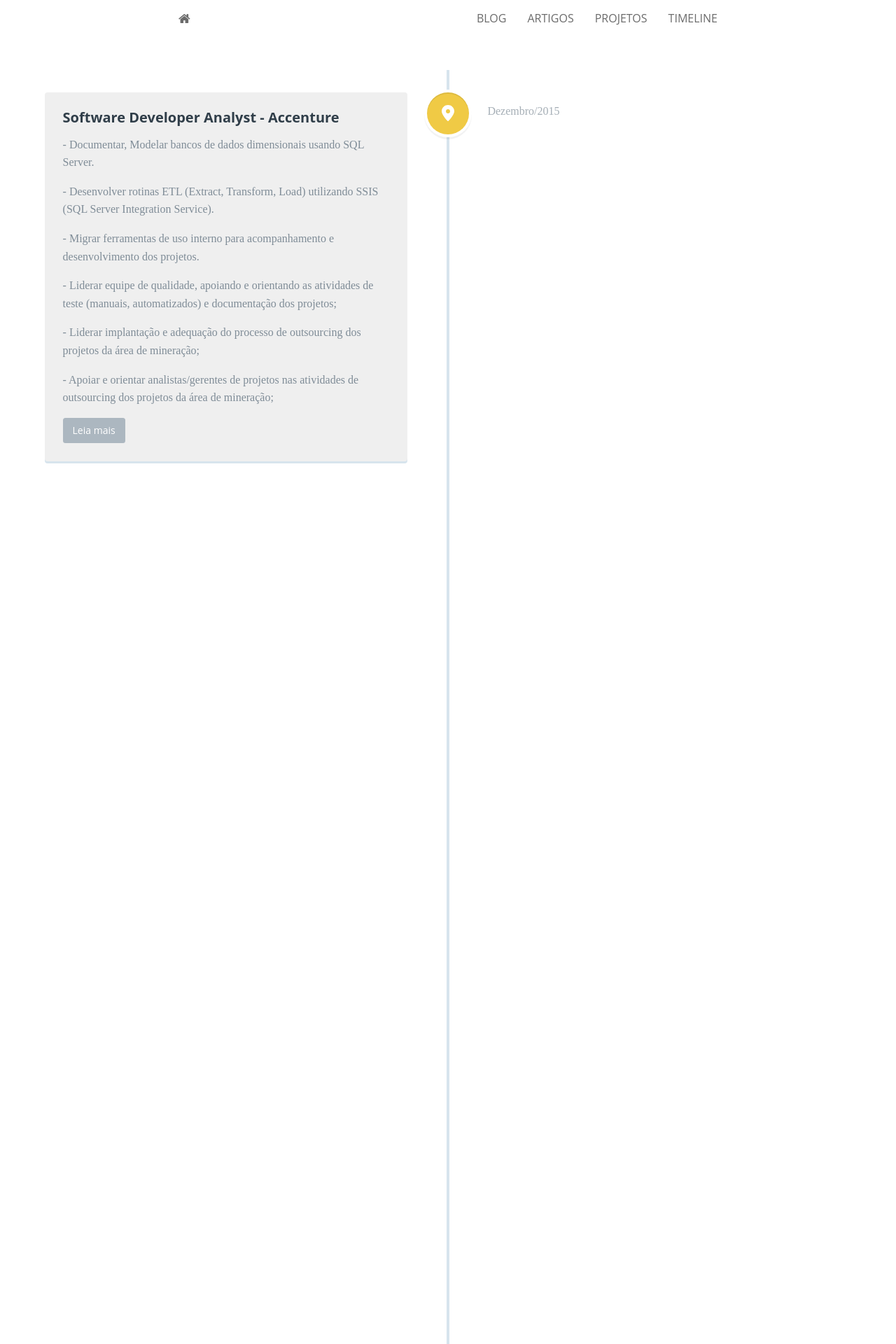
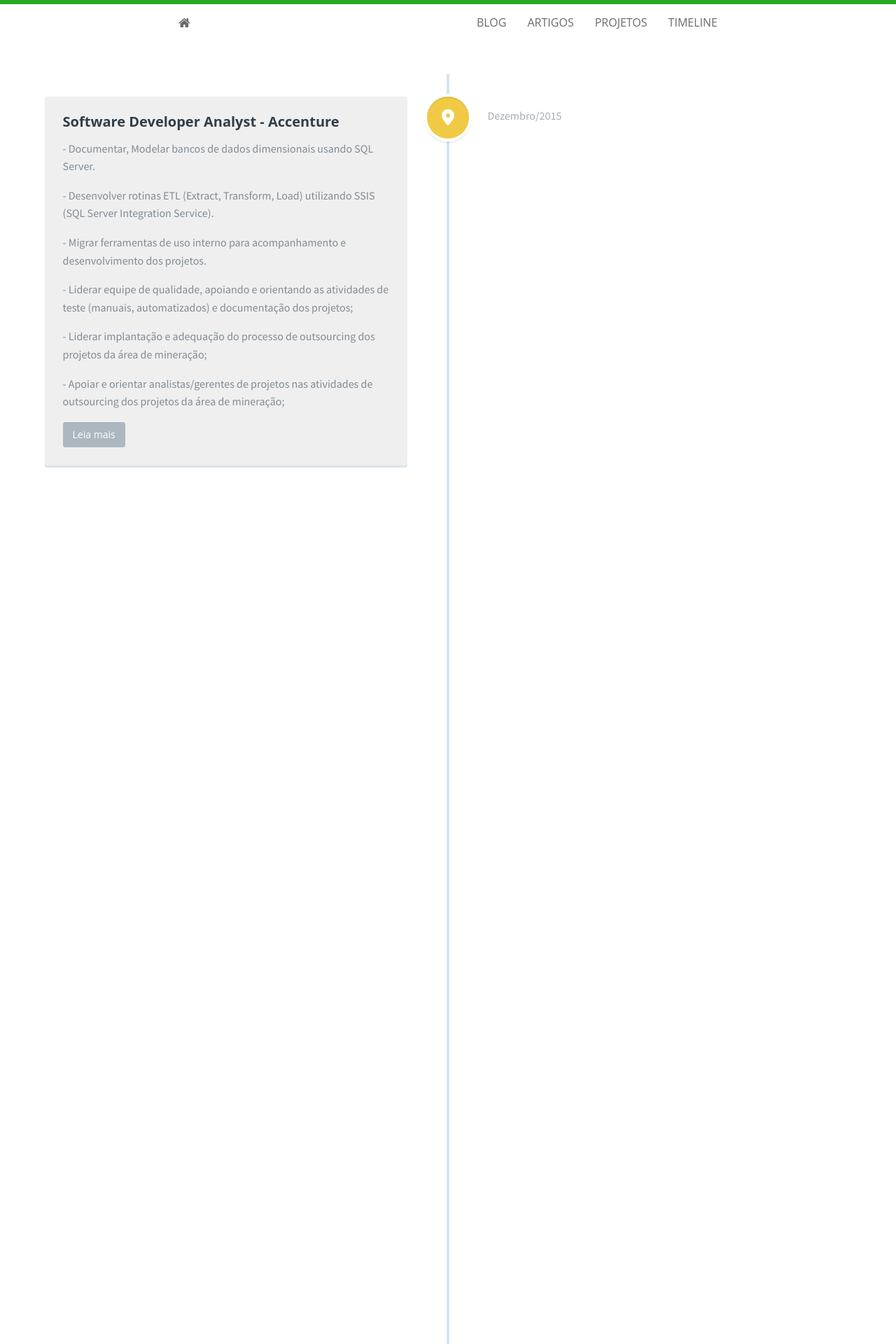
Before and after one commit to mateusbtlopes/mateusbtlopes.github.io, a Jekyll site: the page built from timeline.html, in a window 1280 px wide. Shown: the top 1920 px of the page at 70% size. Built offline with Jekyll 4.4.1, drawn with Linux system fonts in a browser that asks for light colours; nearby versions of some CDN libraries.

Commit message:
- Atualizando timeline.

```diff
--- a/_includes/timeline.html
+++ b/_includes/timeline.html
@@ -4,16 +4,15 @@
 	<meta charset="UTF-8">
 	<meta name="viewport" content="width=device-width, initial-scale=1">
 
-	<link href='https://fonts.googleapis.com/css?family=Source+Sans+Pro:200,400,200bold,400old' rel='stylesheet' type='text/css'>
+	<!--<link href='https://fonts.googleapis.com/css?family=Source+Sans+Pro:200,400,200bold,400old' rel='stylesheet' type='text/css'-->
 
 	<link rel="stylesheet" href="css/reset.css"> <!-- CSS reset -->
 	<link rel="stylesheet" href="css/style.css"> <!-- Resource style -->
 	<script src="js/modernizr.js"></script> <!-- Modernizr -->
 	<!-- Custom styles for this template -->
-    <!--<link rel="stylesheet" type="text/css" href="{{ site.baseurl }}/static/css/main.css" /-->
-	<!--<link rel="stylesheet" type="text/css" href="https://fonts.googleapis.com/css?family=Source+Sans+Pro:200,400,200bold,400old" /-->
+    <link rel="stylesheet" type="text/css" href="{{ site.baseurl }}/static/css/main.css" />
 	<!--<link rel="stylesheet" type="text/css" href="https://maxcdn.bootstrapcdn.com/font-awesome/4.4.0/css/font-awesome.min.css" /-->
-	<!--<link rel="stylesheet" type="text/css" href="{{ site.baseurl }}/static/css/syntax.css" /-->
+	<link rel="stylesheet" type="text/css" href="{{ site.baseurl }}/static/css/syntax.css" />
 
 	<title>Timeline - Mateus Bruno T. Lopes</title>
 </head>
```
